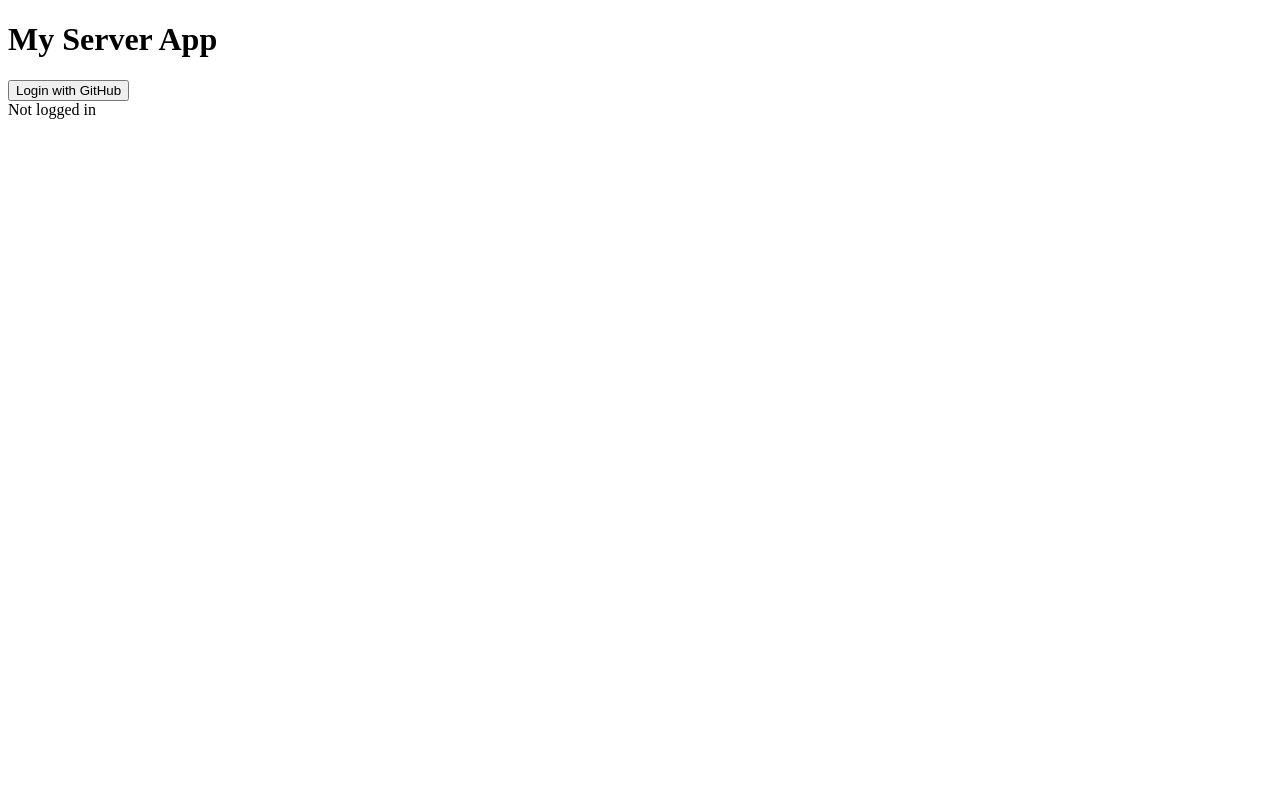
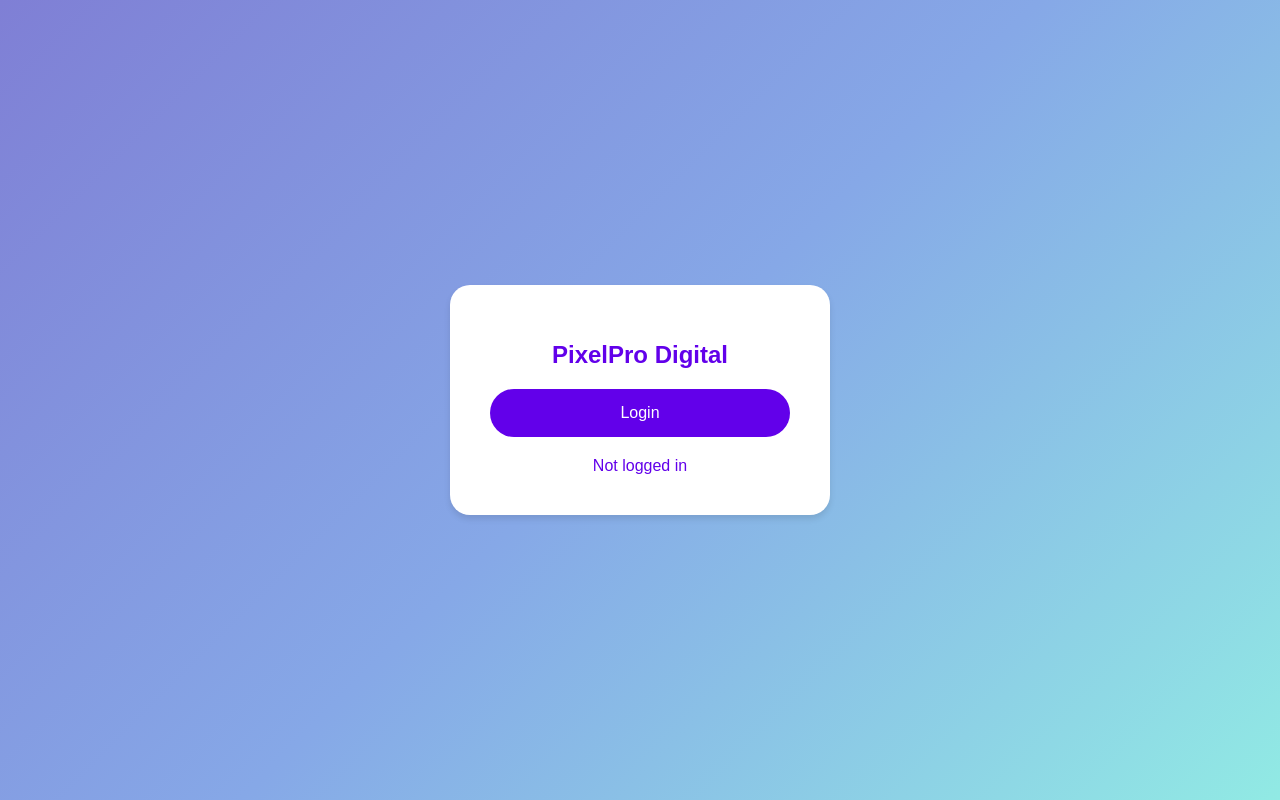
Before and after one commit to Ants-laboratory/cse341-project2, a website: page public/index.html in a window 1280 px wide. Drawn offline with Linux system fonts and the light colour scheme; no server answers.

Commit message:
Added interface better.

```diff
--- a/public/index.html
+++ b/public/index.html
@@ -1,16 +1,20 @@
 <!DOCTYPE html>
 <html lang="en">
 <head>
-  <meta charset="UTF-8">
-  <meta name="viewport" content="width=device-width, initial-scale=1.0">
-  <title>My Server App</title>
-  <script defer src="main.js"></script>
+    <meta charset="UTF-8">
+    <meta name="viewport" content="width=device-width, initial-scale=1.0">
+    <title>Login Page</title>
+    <link rel="stylesheet" href="/public/styles.css">
 </head>
 <body>
-  <h1>My Server App</h1>
-  <button id="loginBtn">Login with GitHub</button>
-  <button id="logoutBtn" style="display:none;">Logout</button>
-  <div id="message"></div>
-
+    <div class="container">
+        <div class="logo">
+            <h1>PixelPro Digital</h1>
+        </div>
+        <button id="loginBtn" class="button">Login</button>
+        <button id="logoutBtn" class="button" style="display:none;">Logout</button>
+        <div id="message"></div>
+    </div>
+    <script defer src="/public/main.js"></script>
 </body>
 </html>
--- a/public/main.js
+++ b/public/main.js
@@ -2,7 +2,6 @@
     const loginBtn = document.getElementById('loginBtn');
     const logoutBtn = document.getElementById('logoutBtn');
     const messageDiv = document.getElementById('message');
-    const contentDiv = document.getElementById('content');
 
     loginBtn.addEventListener('click', () => {
       window.location.href = '/auth/github';
@@ -20,22 +19,10 @@
         messageDiv.textContent = `Logged in as ${user.username || user.displayName}`;
         loginBtn.style.display = 'none';
         logoutBtn.style.display = 'block';
-        fetchContacts();
       } else {
         messageDiv.textContent = 'Not logged in';
         loginBtn.style.display = 'block';
         logoutBtn.style.display = 'none';
-        contentDiv.innerHTML = '';
-      }
-    }
-
-    async function fetchContacts() {
-      const response = await fetch('/contacts');
-      if (response.ok) {
-        const contacts = await response.json();
-        contentDiv.innerHTML = JSON.stringify(contacts, null, 2);
-      } else {
-        contentDiv.textContent = 'Failed to fetch contacts';
       }
     }
 
--- /dev/null
+++ b/public/styles.css
@@ -0,0 +1,48 @@
+body {
+    margin: 0;
+    padding: 0;
+    display: flex;
+    justify-content: center;
+    align-items: center;
+    height: 100vh;
+    font-family: Arial, sans-serif;
+    background: linear-gradient(135deg, #7f7fd5, #86a8e7, #91eae4);
+}
+
+.container {
+    text-align: center;
+    background: #fff;
+    border-radius: 20px;
+    box-shadow: 0 4px 6px rgba(0, 0, 0, 0.1);
+    padding: 40px;
+    width: 300px;
+}
+
+.logo h1 {
+    font-size: 24px;
+    margin-bottom: 20px;
+    color: #6200ea;
+}
+
+.button {
+    display: block;
+    width: 100%;
+    padding: 15px;
+    margin: 10px 0;
+    border: none;
+    border-radius: 25px;
+    background: #6200ea;
+    color: white;
+    font-size: 16px;
+    cursor: pointer;
+    transition: background 0.3s;
+}
+
+.button:hover {
+    background: #3700b3;
+}
+
+#message {
+    margin-top: 20px;
+    color: #6200ea;
+}
```
